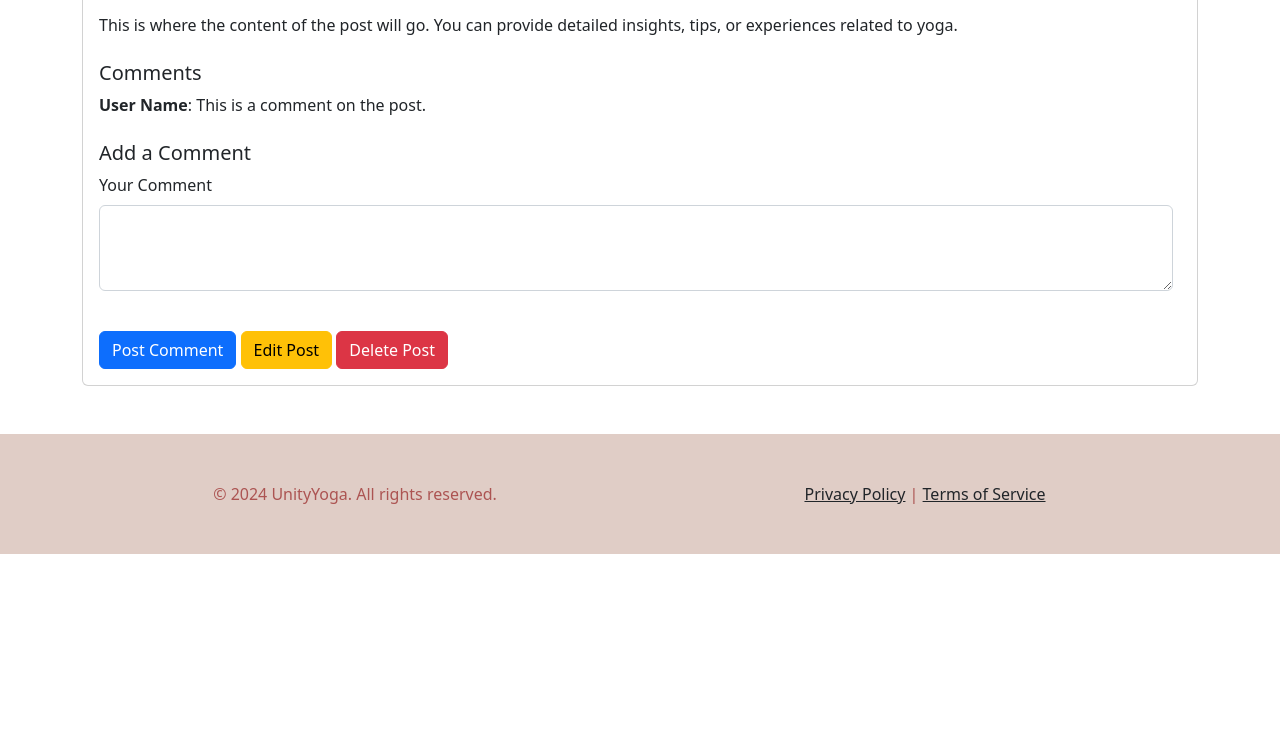
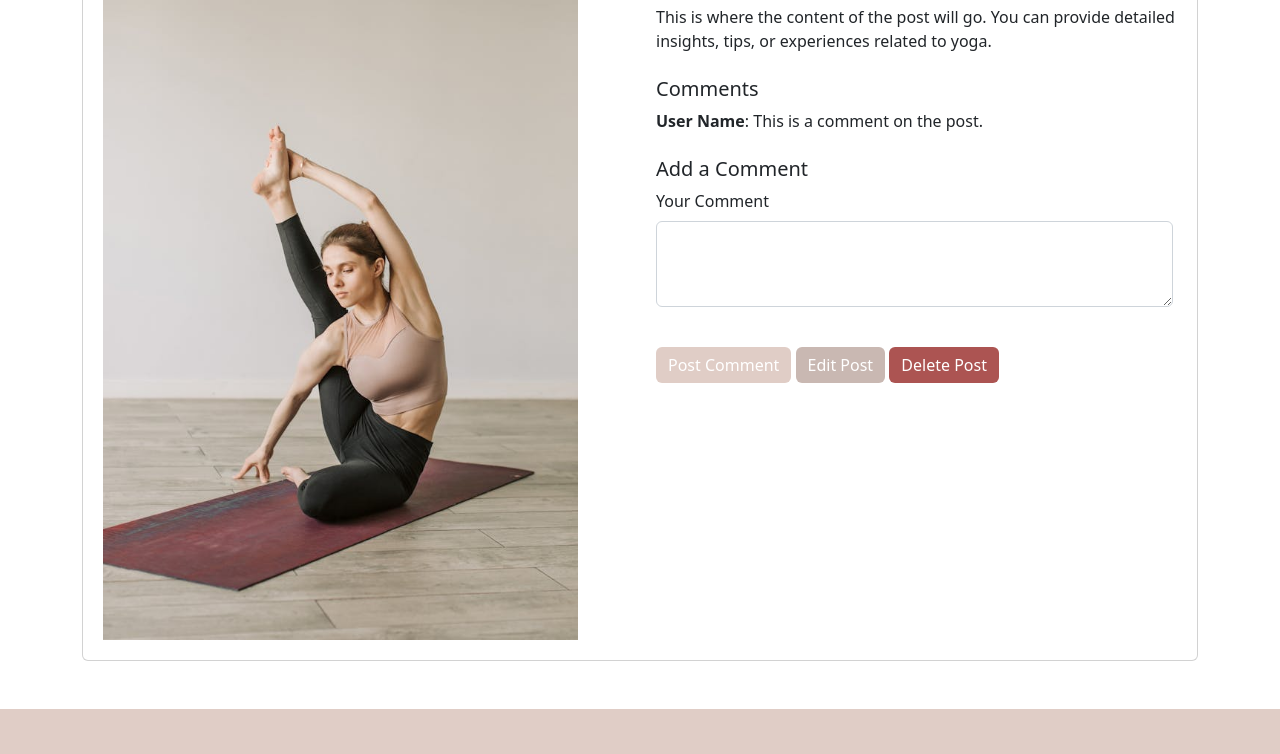
Before and after one commit to Veronicabrun/Javascript2Ca, a website: page pages/post/post-detail.html in a window 1280 px wide. Shown: the part 201-955 px from the top of the page. Before the commit the page ends 800 px from the top, so only its background shows below. Drawn offline with nearby package versions, Linux system fonts and the light colour scheme.

Commit message:
post-detail.html

```diff
--- a/pages/post/post-detail.html
+++ b/pages/post/post-detail.html
@@ -32,11 +32,18 @@
     </nav>
 
    <!-- Innholdet her kan være tomt eller med plassholder for testing -->
-    <div class="container mt-4 mb-5">
+<div class="container mt-5 mb-5">
     <div class="card">
-            <img src="/images/.jpg" class="card-img-top" alt="Post Image"> <!-- Legg inn riktig bilde-URL -->
+        <div class="row g-0">
+            <!-- Venstre kolonne: Kun bildet -->
+            <div class="col-md-6">
+                <img src="/images/feed11.jpg" class="card-img post-image" alt="Post Image">
+            </div>
+
+            <!-- Høyre kolonne: Tittel og innhold -->
+            <div class="col-md-6">
                 <div class="card-body">
-                <h2 class="card-title mb-3">Post Title Here</h2>
+                    <h2 class="card-title">Sun Salutation</h2> <!-- Flyttet tittelen hit -->
                     <h6 class="text-muted">Posted by Julie Evans | Date Here</h6>
                     <p class="card-text mt-3">This is where the content of the post will go. You can provide detailed insights, tips, or experiences related to yoga.</p>
 
@@ -45,7 +52,7 @@
                         <div class="comment mb-2">
                             <strong>User Name</strong>: This is a comment on the post.
                         </div>
-                    <!-- More comments can be dynamically added here -->
+                        <!-- Flere kommentarer kan legges til her -->
                     </div>
 
                     <h5 class="mt-4">Add a Comment</h5>
@@ -57,41 +64,16 @@
                     </form>
 
                     <div class="mt-4">
-                    <button type="submit" class="btn btn-primary">Post Comment</button>
-                    <button class="btn btn-warning" id="edit-post-button" data-bs-toggle="modal" data-bs-target="#editPostModal">Edit Post</button>
-                    <button class="btn btn-danger" id="delete-post-button">Delete Post</button>
+                        <button type="submit" class="btn btn-primary custom-comment-btn">Post Comment</button>
+                        <button class="btn btn-warning custom-edit-btn" id="edit-post-button" data-bs-toggle="modal" data-bs-target="#editPostModal">Edit Post</button>
+                        <button class="btn btn-danger custom-delete-btn" id="delete-post-button">Delete Post</button>
+                    </div>
+                </div>
             </div>
         </div>
     </div>
 </div>
 
-    <!-- Modal for Editing Post -->
-    <div class="modal fade" id="editPostModal" tabindex="-1" aria-labelledby="editPostModalLabel" aria-hidden="true">
-        <div class="modal-dialog">
-            <div class="modal-content">
-                <div class="modal-header">
-                    <h5 class="modal-title" id="editPostModalLabel">Edit Post</h5>
-                    <button type="button" class="btn-close" data-bs-dismiss="modal" aria-label="Close"></button>
-                </div>
-                <div class="modal-body">
-                    <form id="edit-post-form">
-                        <div class="mb-3">
-                            <label for="edit-post-title" class="form-label">Post Title</label>
-                            <input type="text" class="form-control" id="edit-post-title" required>
-                        </div>
-                        <div class="mb-3">
-                            <label for="edit-post-content" class="form-label">Post Content</label>
-                            <textarea class="form-control" id="edit-post-content" rows="5" required></textarea>
-                        </div>
-                    </form>
-                </div>
-                <div class="modal-footer">
-                    <button type="button" class="btn btn-secondary" data-bs-dismiss="modal">Close</button>
-                    <button type="submit" class="btn btn-primary" id="save-post-button">Save Changes</button>
-                </div>
-            </div>
-        </div>
-    </div>
 
     <!-- Footer -->
     <footer class="text-center text-lg-start mt-5 py-5">
--- a/src/scss/mixins.scss
+++ b/src/scss/mixins.scss
@@ -0,0 +1,9 @@
+@mixin button-styling($bg-color, $hover-color) {
+    border: none;                      /* Fjern kant */
+    color: white;                     /* Hvit tekst */
+    background-color: $bg-color;      /* Bakgrunnsfarge */
+
+    &:hover {
+        background-color: $hover-color; /* Mørkere farge på hover */
+    }
+}
--- a/src/scss/style.scss
+++ b/src/scss/style.scss
@@ -3,6 +3,8 @@
 
 // Importer variabler
 @import "variables";
+
+@import "mixins.scss";
 
 // Navbar
 .navbar {
@@ -100,7 +102,7 @@
 }
 
 
-//image feed
+//images feed
 
 .list-group-item {
     display: flex;
@@ -114,6 +116,32 @@
     border-radius: 0;  // Ingen avrunding
     object-fit: cover;  // Fyller opp plassen uten å forvrenge
 }
+
+
+//post-detail.html
+.post-image {
+    width: 100%;              /* Bildet fyller 100% av sin container */
+    max-width: 515px;         /* Sett en maks bredde for bildet */
+    height: auto;             /* Høyden tilpasser seg automatisk */
+    padding: 20px;            /* Legg til padding for å skape avstand */
+    box-sizing: border-box;   /* Inkluder padding i total bredde */
+}
+
+/* Styling for Post Comment-knappen */
+.custom-comment-btn {
+    @include button-styling($comment-btn-color, $comment-btn-hover-color);
+}
+
+/* Styling for Edit Post-knappen */
+.custom-edit-btn {
+    @include button-styling($edit-btn-color, $edit-btn-hover-color);
+}
+
+/* Styling for Delete Post-knappen */
+.custom-delete-btn {
+    @include button-styling($delete-btn-color, $delete-btn-hover-color);
+}
+
 
 // Footer
 footer {
--- a/src/scss/variables.scss
+++ b/src/scss/variables.scss
@@ -10,5 +10,15 @@ $heading-font-weight: 600;                     // Vekt for overskrifter kan tas
 $login-color: #AC5452;
 $like-icon-color: #AC5452;
 $comment-icon-color: #E0CDC6;
-$button-color: #AC5452; // Endre til ønsket fargekode for knappen
+$button-color: #AC5452;
 $button-hover-color: #E0CDC6;
+
+/* Variabler for farger */
+$comment-btn-color: #E0CDC6;
+$edit-btn-color: #C9B8B2;
+$delete-btn-color: #AC5452;
+
+/* Hover-farger */
+$comment-btn-hover-color: darken($comment-btn-color, 10%);
+$edit-btn-hover-color: darken($edit-btn-color, 10%);
+$delete-btn-hover-color: darken($delete-btn-color, 10%);
```
Also changed, not shown: pages/feed/feed.html (+12 -4 lines), dist/css/style.css, dist/css/variables.css, 2 other files. Lines whose indentation alone changed are shown as unchanged.
